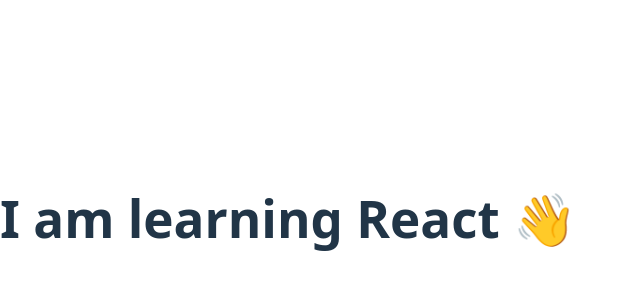
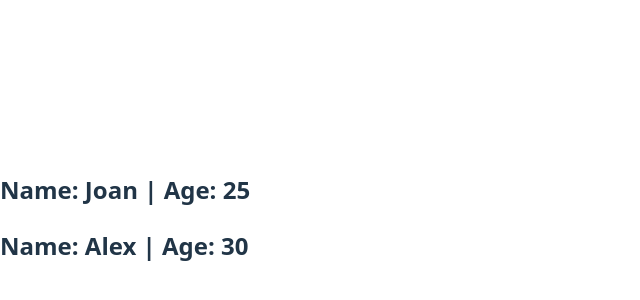
Before and after one commit to giria/TutorialReact, a React (Vite) app: page / in a window 1280 px wide. Shown: the part 182-482 px from the top of the page, without its empty margins (0-640 px from the left). Built offline with nearby package versions, Linux system fonts and the light colour scheme.

Commit message:
Components

```diff
--- a/src/App.jsx
+++ b/src/App.jsx
@@ -1,9 +1,12 @@
+function Welcome({ name, age }) {
+  return <h2>Name: {name} | Age: {age}</h2>
+}
+
 function App() {
-  const language = "React"
-
   return (
     <div>
-      <h1>I am learning {language} 👋</h1>
+      <Welcome name="Joan" age={25} />
+      <Welcome name="Alex" age={30} />
     </div>
   )
 }
```
